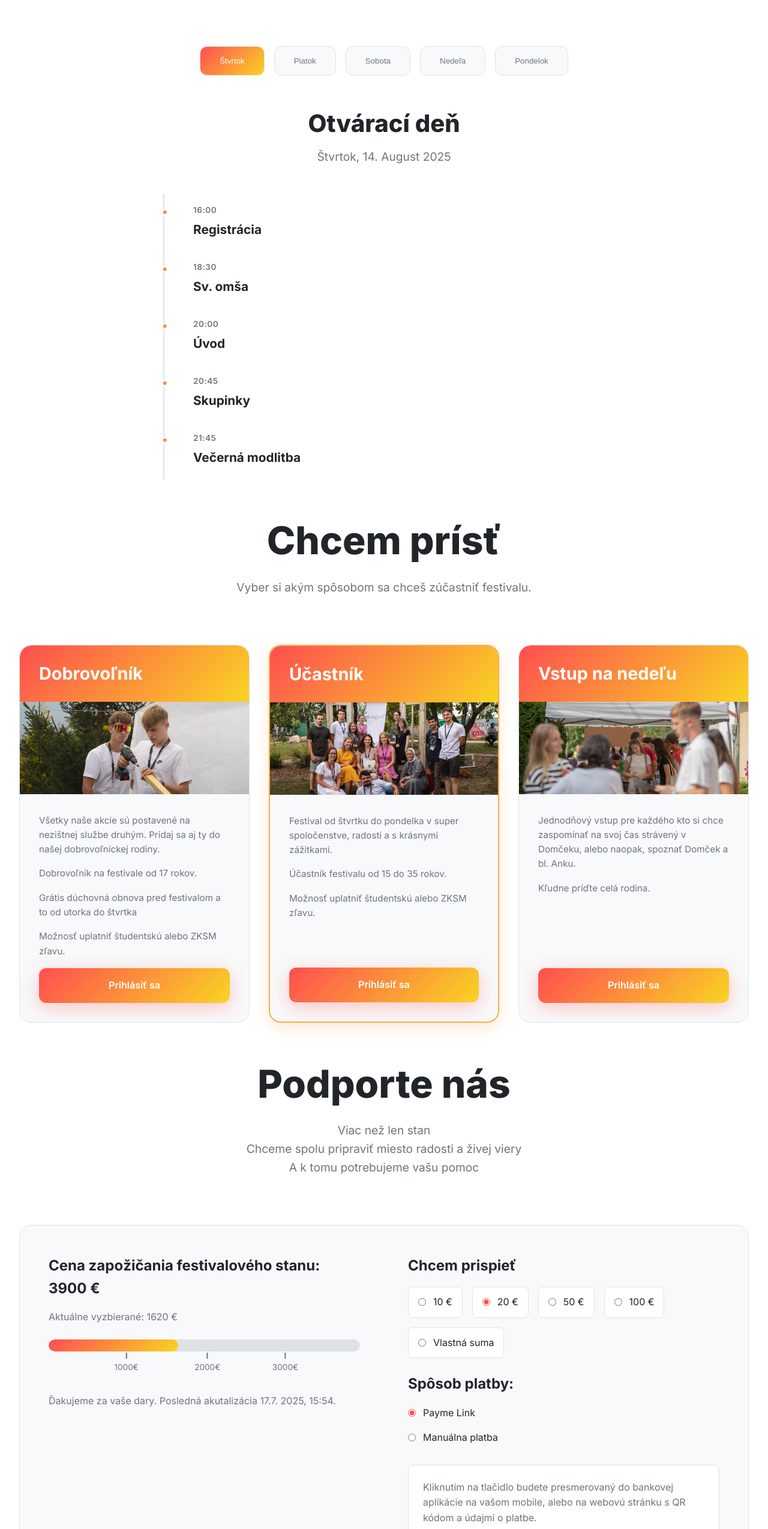
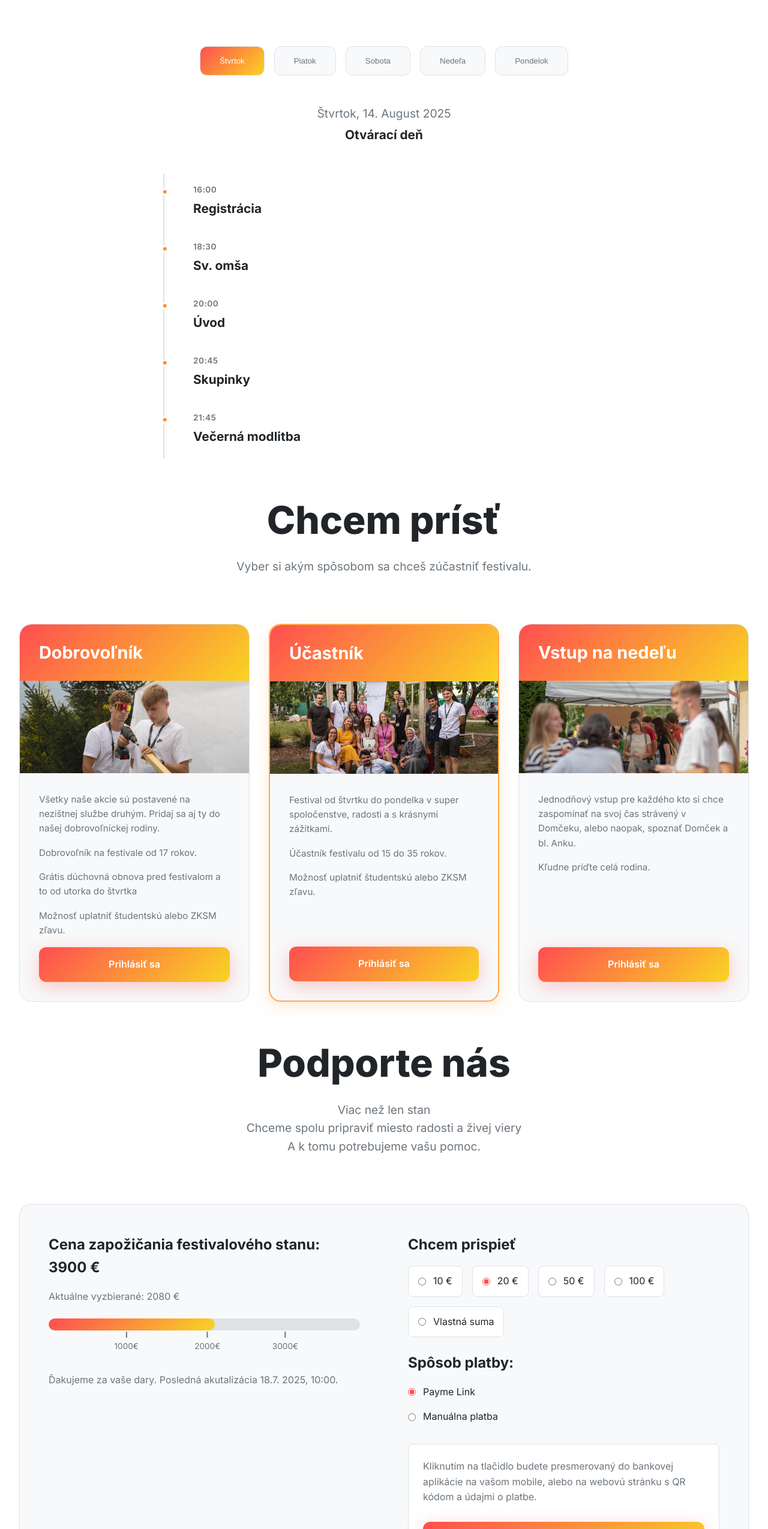
Before and after one commit to Shimix77/FESTIVAL_RADOSTI, a plain HTML site: page index.html in a window 1280 px wide. Shown: the part 2318-4867 px from the top of the page at 60% size. Drawn offline with Linux system fonts and the light colour scheme.

Commit message:
Development (#20)
* update zbierky

* program nadpis upraveny pre dni

---------

Co-authored-by: Gorazd Stieber <gstibi@gmail.com>

```diff
--- a/css/style.css
+++ b/css/style.css
@@ -768,14 +768,15 @@ body {
 }
 
 .day-title {
-  font-size: 2.5rem;
-  font-weight: 800;
-  margin-bottom: 0.5rem;
+  font-size: 1.3rem;
+  font-weight: 700;
+  margin-bottom: 0;
 }
 
 .day-date {
   font-size: 1.2rem;
   color: var(--text-secondary);
+  margin-bottom: 0.25rem;
 }
 
 .timeline {
--- a/index.html
+++ b/index.html
@@ -231,8 +231,8 @@
             <div class="program-days-wrapper">
                 <div class="program-day active" id="day-0" role="tabpanel" aria-labelledby="day-0-tab">
                 <div class="day-header">
+                    <p class="day-date">Štvrtok, 14. August 2025</p>
                     <h3 class="day-title">Otvárací deň</h3>
-                    <p class="day-date">Štvrtok, 14. August 2025</p>
                 </div>
                 <div class="timeline">
                     <div class="timeline-item">
@@ -269,8 +269,8 @@
 
                 <div class="program-day" id="day-1" role="tabpanel" aria-labelledby="day-1-tab">
                 <div class="day-header">
+                    <p class="day-date">Piatok, 15. August 2025</p>
                     <h3 class="day-title">ON PRVÝ MILOVAL – SKUTOČNOSŤ</h3>
-                    <p class="day-date">Piatok, 15. August 2025</p>
                 </div>
                 <div class="timeline">
                     <div class="timeline-item">
@@ -334,8 +334,8 @@
 
                 <div class="program-day" id="day-2" role="tabpanel" aria-labelledby="day-2-tab">
                 <div class="day-header">
+                    <p class="day-date">Sobota, 16. August 2025</p>
                     <h3 class="day-title">NEUSTÁLE MILUJE – SKÚSENOSŤ</h3>
-                    <p class="day-date">Sobota, 16. August 2025</p>
                 </div>
                 <div class="timeline">
                     <div class="timeline-item">
@@ -399,8 +399,8 @@
 
                 <div class="program-day" id="day-3" role="tabpanel" aria-labelledby="day-3-tab">
                 <div class="day-header">
+                    <p class="day-date">Nedeľa, 17. August 2025</p>
                     <h3 class="day-title">MY MILUJEME, LEBO... – ODPOVEĎ</h3>
-                    <p class="day-date">Nedeľa, 17. August 2025</p>
                 </div>
                 <div class="timeline">
                     <div class="timeline-item">
@@ -474,8 +474,8 @@
 
                 <div class="program-day" id="day-4" role="tabpanel" aria-labelledby="day-4-tab">
                 <div class="day-header">
+                    <p class="day-date">Pondelok, 18. August 2025</p>
                     <h3 class="day-title">Záverečný deň</h3>
-                    <p class="day-date">Pondelok, 18. August 2025</p>
                 </div>
                 <div class="timeline">
                     <div class="timeline-item">
@@ -583,17 +583,17 @@
             <p class="section-description">
                 Viac než len stan<br>
                 Chceme spolu pripraviť miesto radosti a živej viery<br>
-                A k tomu potrebujeme vašu pomoc
+                A k tomu potrebujeme vašu pomoc.
             </p>
         </div>
 
         <div class="donations-container">
             <div class="progress-section">
                 <h3>Cena zapožičania festivalového stanu: <span id="total-goal-amount">3900</span> €</h3>
-                <p>Aktuálne vyzbierané: <span id="current-donated-amount">1620</span> €</p>
+                <p>Aktuálne vyzbierané: <span id="current-donated-amount">2080</span> €</p>
                 <div class="progress-bar-container">
                     <div class="progress-bar-track">
-                        <div class="progress-bar-fill" id="donationProgressBarFill" style="width: 41.54%;"></div> <!-- 1620/3900 -->
+                        <div class="progress-bar-fill" id="donationProgressBarFill" style="width: 53.33%;"></div> <!-- 2080/3900 -->
                     </div>
                     <div class="progress-goals">
                         <div class="goal-marker" style="left: 25%;" data-goal-amount="1000">
@@ -607,7 +607,7 @@
                         </div>
                     </div>
                 </div>
-                <p>Ďakujeme za vaše dary. Posledná akutalizácia 17.7. 2025, 15:54.</p>
+                <p>Ďakujeme za vaše dary. Posledná akutalizácia 18.7. 2025, 10:00.</p>
             </div>
 
             <div class="donation-form-section">
```
